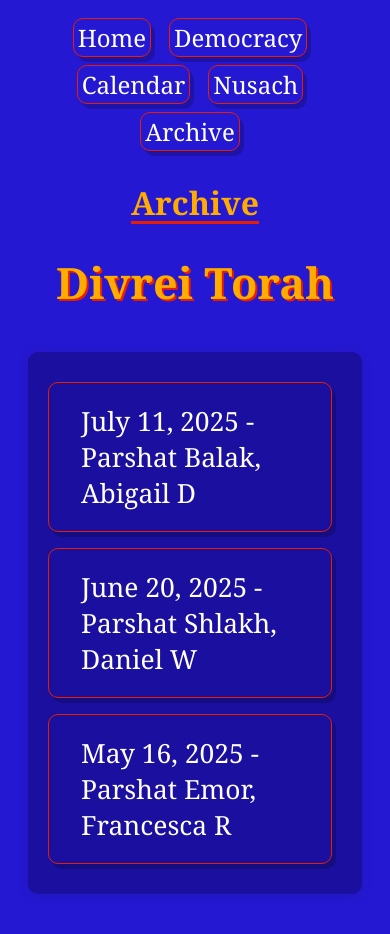
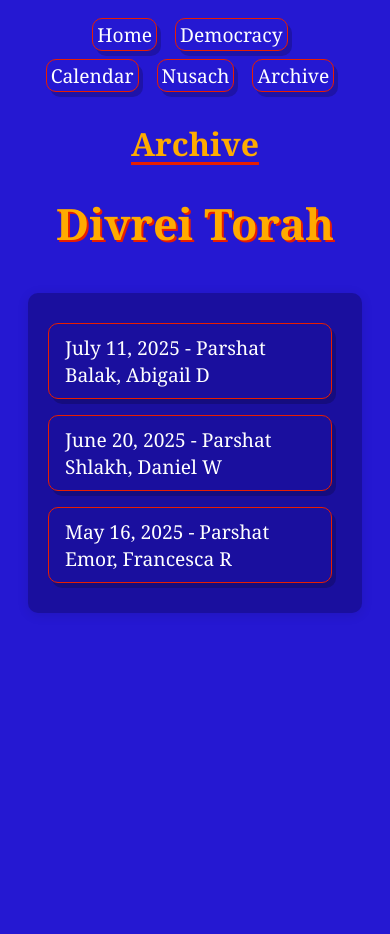
Before and after one commit to cyberjewess/tbrs-sv, a SvelteKit app: page /archive/dvar in a window 390 px wide. Shown: the top 934 px of the page. After the commit the page ends 844 px from the top, so only its background shows below. Built offline with nearby package versions, Linux system fonts and the light colour scheme.

Commit message:
Add mobile style for archive link

```diff
--- a/src/app.css
+++ b/src/app.css
@@ -172,10 +172,7 @@ article li {
     cursor: pointer;
 }
 
-.archive-big {
-    padding: 20px 32px;
-    font-size: 1.1em;
-}
+
 
 /* =====================
    Buttons & Links
@@ -253,6 +250,16 @@ a.button.archive-big {
         font-size: 1.1rem;
         padding: 8px;
     }
+
+    a.button {
+        font-size: 0.8em;
+    }
+
+    a.button.archive-big {
+        padding: 10px 16px;
+        font-size: 0.8em;
+    }
+
 
     .upcoming,
     .calendar-card {
```
